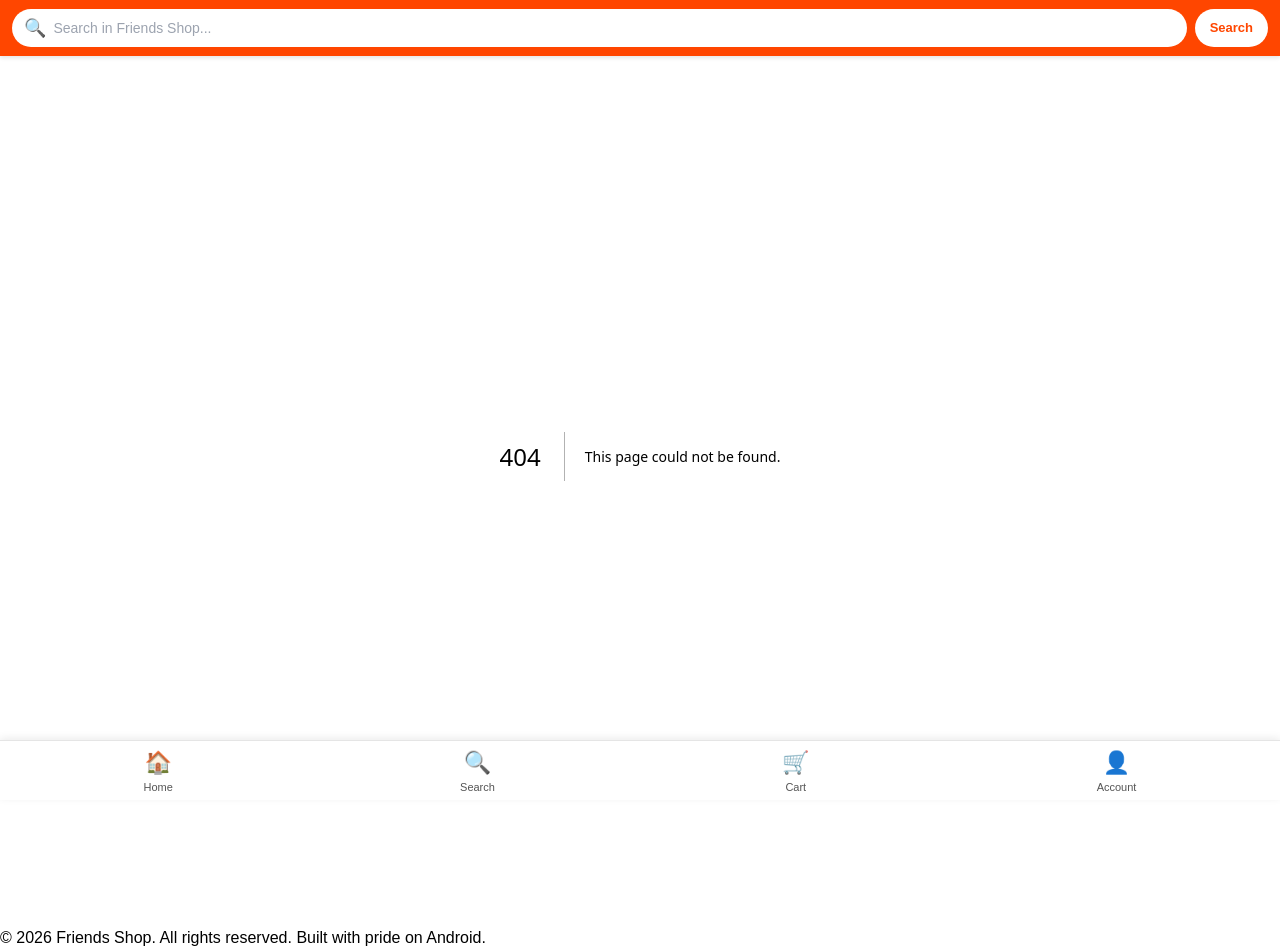
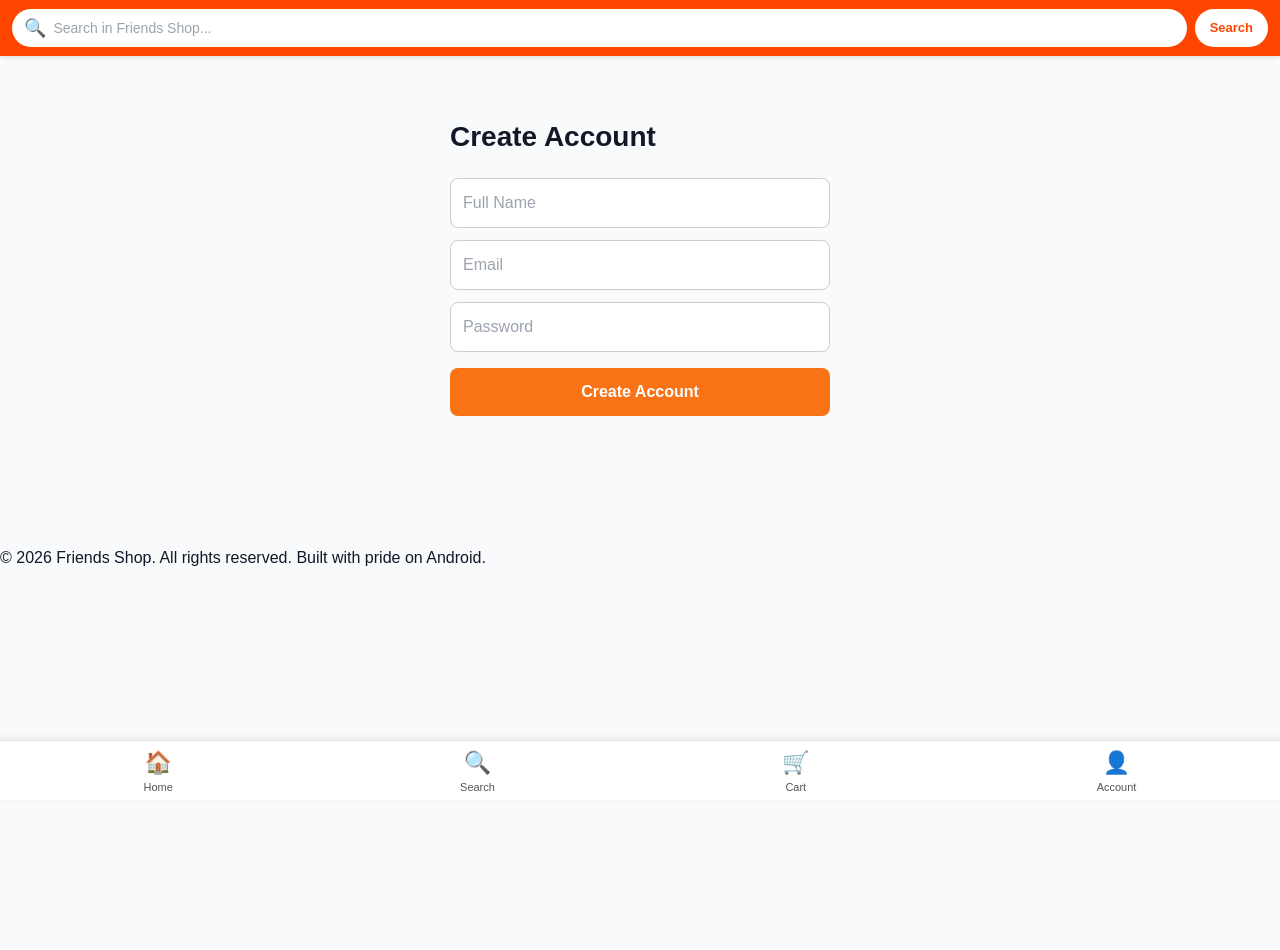
Before and after one commit to mdebarimk-gif/Friends-Shop-New, a Next.js app: page /signup in a window 1280 px wide. Before the commit this address had no page. After the commit the page ends 800 px from the top, so only its background shows below. Built offline with nearby package versions, Linux system fonts and the light colour scheme; no server answers.

Commit message:
Add customer signup

```diff
--- /dev/null
+++ b/app/signup/page.tsx
@@ -0,0 +1,123 @@
+"use client";
+
+import { useState } from "react";
+import { supabase } from "../../lib/supabase";
+
+export default function SignupPage() {
+  const [name, setName] = useState("");
+  const [email, setEmail] = useState("");
+  const [password, setPassword] = useState("");
+  const [message, setMessage] = useState("");
+  const [loading, setLoading] = useState(false);
+
+  const handleSignup = async (e: React.FormEvent) => {
+    e.preventDefault();
+    setLoading(true);
+    setMessage("");
+
+    const { error } = await supabase.auth.signUp({
+      email,
+      password,
+      options: {
+        data: {
+          name,
+        },
+      },
+    });
+
+    setLoading(false);
+
+    if (error) {
+      setMessage(error.message);
+      return;
+    }
+
+    setMessage(
+      "Account created successfully. Please check your email if verification is required."
+    );
+  };
+
+  return (
+    <main
+      style={{
+        maxWidth: "420px",
+        margin: "40px auto",
+        padding: "20px",
+      }}
+    >
+      <h1 style={{ fontSize: "28px", fontWeight: "bold", marginBottom: "20px" }}>
+        Create Account
+      </h1>
+
+      <form onSubmit={handleSignup}>
+        <input
+          type="text"
+          placeholder="Full Name"
+          value={name}
+          onChange={(e) => setName(e.target.value)}
+          required
+          style={{
+            width: "100%",
+            padding: "12px",
+            marginBottom: "12px",
+            border: "1px solid #ccc",
+            borderRadius: "8px",
+          }}
+        />
+
+        <input
+          type="email"
+          placeholder="Email"
+          value={email}
+          onChange={(e) => setEmail(e.target.value)}
+          required
+          style={{
+            width: "100%",
+            padding: "12px",
+            marginBottom: "12px",
+            border: "1px solid #ccc",
+            borderRadius: "8px",
+          }}
+        />
+
+        <input
+          type="password"
+          placeholder="Password"
+          value={password}
+          onChange={(e) => setPassword(e.target.value)}
+          required
+          minLength={6}
+          style={{
+            width: "100%",
+            padding: "12px",
+            marginBottom: "16px",
+            border: "1px solid #ccc",
+            borderRadius: "8px",
+          }}
+        />
+
+        <button
+          type="submit"
+          disabled={loading}
+          style={{
+            width: "100%",
+            padding: "12px",
+            background: "#f97316",
+            color: "white",
+            border: "none",
+            borderRadius: "8px",
+            fontWeight: "bold",
+          }}
+        >
+          {loading ? "Creating Account..." : "Create Account"}
+        </button>
+      </form>
+
+      {message && (
+        <p style={{ marginTop: "16px", textAlign: "center" }}>
+          {message}
+        </p>
+      )}
+    </main>
+  );
+}
```
